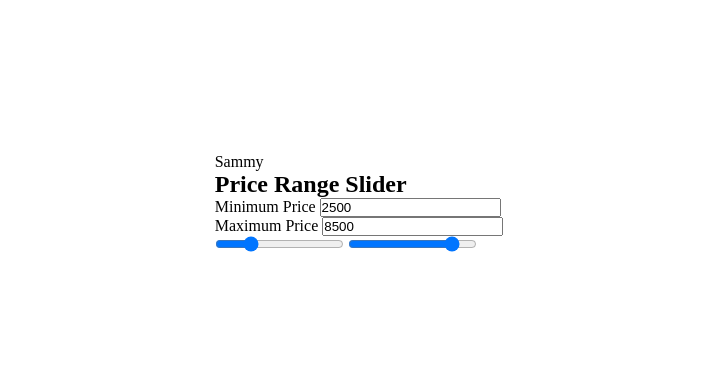
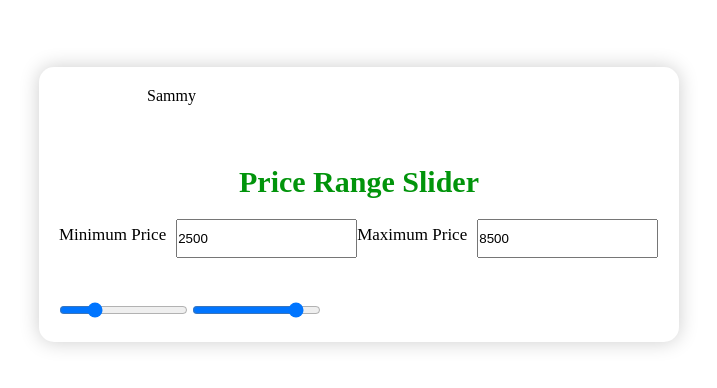
Before and after one commit to swlodawski/Price-Range-Slider, a plain HTML site: page index.html in a window 1280 px wide. Shown: the part 196-584 px from the top of the page, without its empty margins (281-998 px from the left). Drawn offline with Linux system fonts and the light colour scheme.

Commit message:
Added styling to classes price field span and input, price field, price input sammy div, custom wrapper and header h2.

```diff
--- a/style.css
+++ b/style.css
@@ -11,3 +11,52 @@ body {
     background: #ffffff;
     flex-direction: column;
 }
+
+.main {
+    background-color: #fff;
+    border-radius: 15px;
+    box-shadow: 0 0 20px rgba(0, 0, 0, 0.2);
+    padding: 20px;
+    transition: transform 0.2s;
+    width: 600px;
+}
+
+.main:hover{
+    transform: scale(1.05);
+}
+
+.sammy {
+    margin: 0;
+    width: 70%;
+    padding: 0px 25px 40px;
+    position: relative;
+    left: 63px;
+}
+
+.header h2 {
+    font-size: 30px;
+    color: #01940b;
+    display: flex;
+    justify-content: center;
+    padding: 20px;
+}
+
+.price-input-container {
+    width: 100%;
+}
+
+.price-input, .price-field {
+    display: flex;
+    margin-bottom: 22px;
+}
+
+.price-field span {
+    margin-right: 10px;
+    margin-top: 6px;
+    font-size: 17px;
+}
+
+.price-field input {
+    flex: 1;
+    height: 35px;
+}
```
